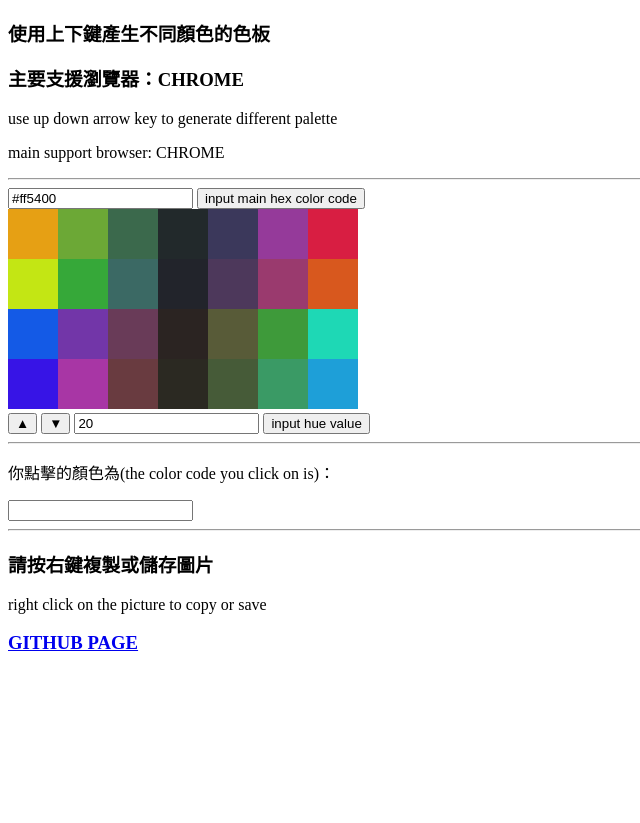
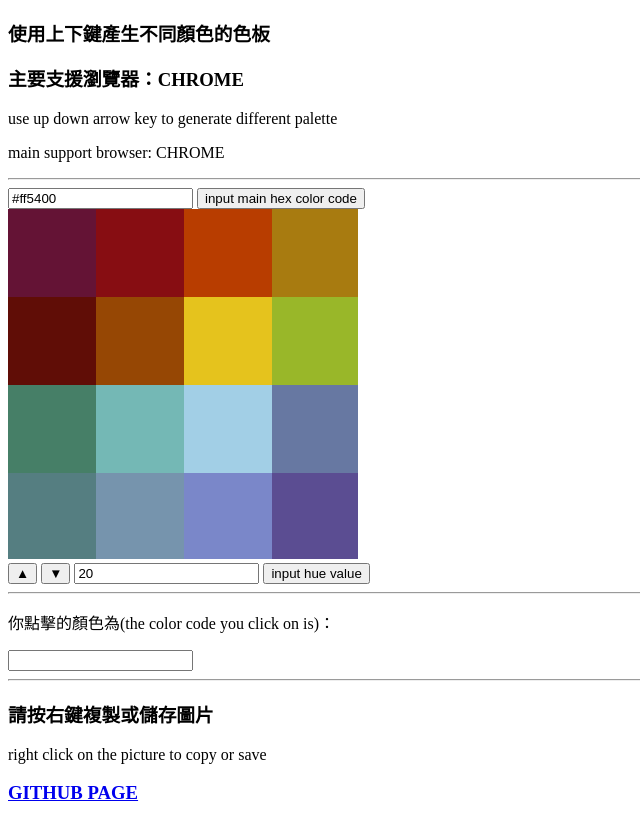
Before and after one commit to chiuhans111/whatProject, a plain HTML site: page colorPalette/index.html in a window 1280 px wide. Shown: the whole page, without its empty margins (0-640 px from the left). Before the commit the page ends 800 px from the top, so only its background shows below. Drawn offline with Linux system fonts and the light colour scheme.

Commit message:
new algorithm

```diff
--- a/colorPalette/index.html
+++ b/colorPalette/index.html
@@ -3,6 +3,7 @@
 
 <head>
     <meta charset="UTF-8">
+    <meta name="viewport" content="width=device-width, initial-scale=1">
     <title>Document</title>
 
 </head>
@@ -16,7 +17,7 @@
     <input type="text" id="fff">
     <button onclick="tt=Color(document.querySelector('#fff').value).h;palette1(tt)">input main hex color code</button>
     <br>
-    <canvas width="350" height="200"></canvas>
+    <canvas width="350" height="350"></canvas>
     <br>
     <button onmousedown="tt-=5;palette1(tt)">▲</button>
     <button onmousedown="tt+=5;palette1(tt)">▼</button>
@@ -32,7 +33,6 @@
     <h3><a href="https://github.com/chiuhans111/whatProject/blob/master/colorPalette/index.html"> GITHUB PAGE</a></h3>
 </body>
 <script>
-
                      // VIEW PAGE HERE: https://rawgit.com/chiuhans111/whatProject/master/colorPalette/index.htm：
                      // MADE BY   CHIU HANS
 
@@ -40,7 +40,7 @@
                      var ctx = canvas.getContext("2d");
                      var tt = 20;
 
-    canvas.onclick = function(event){
+                     canvas.onclick = function (event) {
                          console.log(event);
                          var data = ctx.getImageData(event.layerX, event.layerY, 1, 1).data;
                          var color = Color(data[0], data[1], data[2]);
@@ -53,17 +53,23 @@
                          c.h = tt;
                          c.s = c.v = 1;
                          document.querySelector('#fff').value = c.code;
-        palette(...[tt, tt + 30, tt + 180, tt + 210].map(x =>
+                         palette(...[
+                             tt,
+                             tt + 30,
+                             tt + 180,
+                             tt + 210,
+                         ].map(x =>
                              [
-
-                ...Array(7)
-
+                                 ...Array(4)
                              ].map(y => x).map((h, i, a) => {
                                  var c = Color();
-                var d = i / a.length * 360 + 20;
-                c.h = h + d;
-                c.s = 1 - (Math.min(d, 360 - d)) / 220;
-                c.v = 1 - (Math.min(d, 360 - d)) / 210;
+                                 c.h = h + i * 90 / a.length - 45;
+                                 var d = (c.h - tt) % 360;
+                                 while (d < 0) d += 360;
+                                 c.s = 1;
+                                 c.v = 1;
+                                 c.s = 1 - Math.sin(Math.min(d, 360 - d) / 360 * Math.PI / 2);
+                                 c.v = (1-(1-c.brightness / 255 * 0.7)+0.3) * (1 - Math.abs(i / a.length - 0.5) * 0.9);
                          return c;
                      })));
                      }
@@ -151,6 +157,7 @@
                              while (h < 0) h += 360;
                          }
                          return {
+                             get brightness() { return Math.sqrt(0.299 * r * r + 0.587 * g * g + 0.114 * b * b) },
                              get r() { return r; },
                              set r(value) { r = value; updateHSV(); },
                              get g() { return g; },
```
Lines whose indentation alone changed are shown as unchanged.
